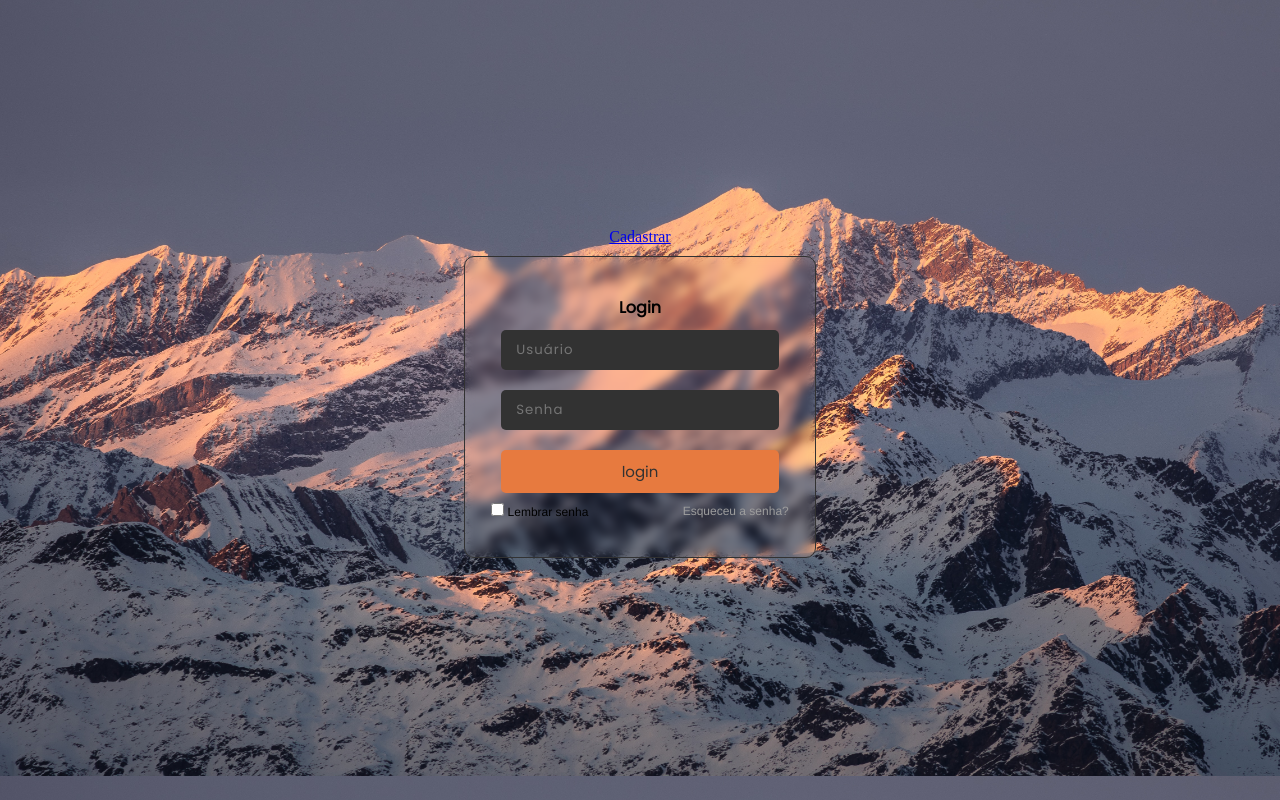
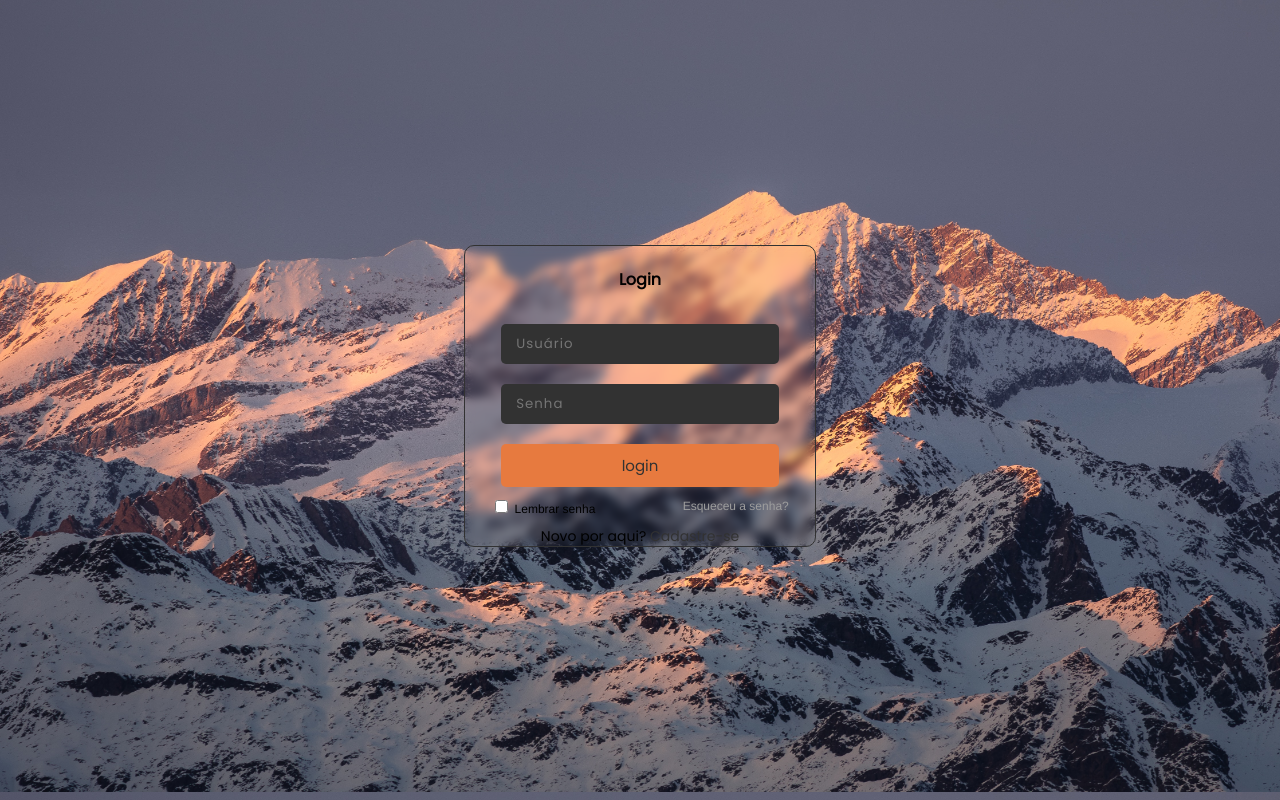
Before and after one commit to programming-island/carbono_project, a Django app: template templates/cadastros/login.html in a window 1280 px wide. Run offline with Django 4.2, Linux system fonts and the light colour scheme; the template is opened without the code that fills it, so the values that code supplies are empty.

Commit message:
tela de login - pronta

```diff
--- a/templates/cadastros/login.html
+++ b/templates/cadastros/login.html
@@ -7,11 +7,6 @@
     <title>Login - Corretora Carbono</title>
 </head>
 <body>
-    <header>
-        <nav class="header-navbar">
-            <a href="/home/templates/cadastros/registrar.html">Cadastrar</a>
-        </nav>
-    </header>
     <div class="container">
         <h4>Login</h4>
         <form action="" class="login">
@@ -28,6 +23,9 @@
                 <span>Esqueceu a senha?</span>
             </div>
         </div>
+        <div class="cadastro-direct">
+            <span>Novo por aqui? <a href="/templates/cadastros/registrar.html">Cadastre-se</a></span>
+        </div>
     </div>
 </body>
 </html>
--- a/templates/style/visual-login.css
+++ b/templates/style/visual-login.css
@@ -1,24 +1,12 @@
 @import url('https://fonts.googleapis.com/css2?family=Poppins&display=swap');
-
-* {
-    margin: 0;
-    padding: 0;
-}
 
 body {
     background-image: url(/templates/img/marek-piwnicki-XBU04qr6Jbw-unsplash.jpg);
     background-size: cover;
     display: flex;
-    flex-direction: column;
     justify-content: center;
     align-items: center;
     height: 97vh;
-}
-
-/*-----Container Barra de Navegação-----*/
-.header-navbar {
-    padding: 10px;
-    width: 100%;
 }
 
 /*-----Container Principal-----*/
@@ -27,7 +15,6 @@ body {
     height: 300px;
     display: flex;
     flex-direction: column;
-    justify-content: center;
     align-items: center;
     backdrop-filter: blur(5px);
     border: 1px solid #323232;
@@ -68,6 +55,8 @@ body {
     font-family: 'poppins', sans-serif;
 }
 
+/*-----Lembretes-----*/
+
 .lembretes {
     width: 85%;
     display: flex;
@@ -81,3 +70,14 @@ body {
     color: #9D9D9D;
     cursor: pointer;
 }
+
+.cadastro-direct {
+    padding: 10px;
+    font-family: 'poppins', sans-serif;
+    font-size: 14px;
+}
+
+.cadastro-direct a {
+    color: #323232;
+    text-decoration: none;
+}
```
